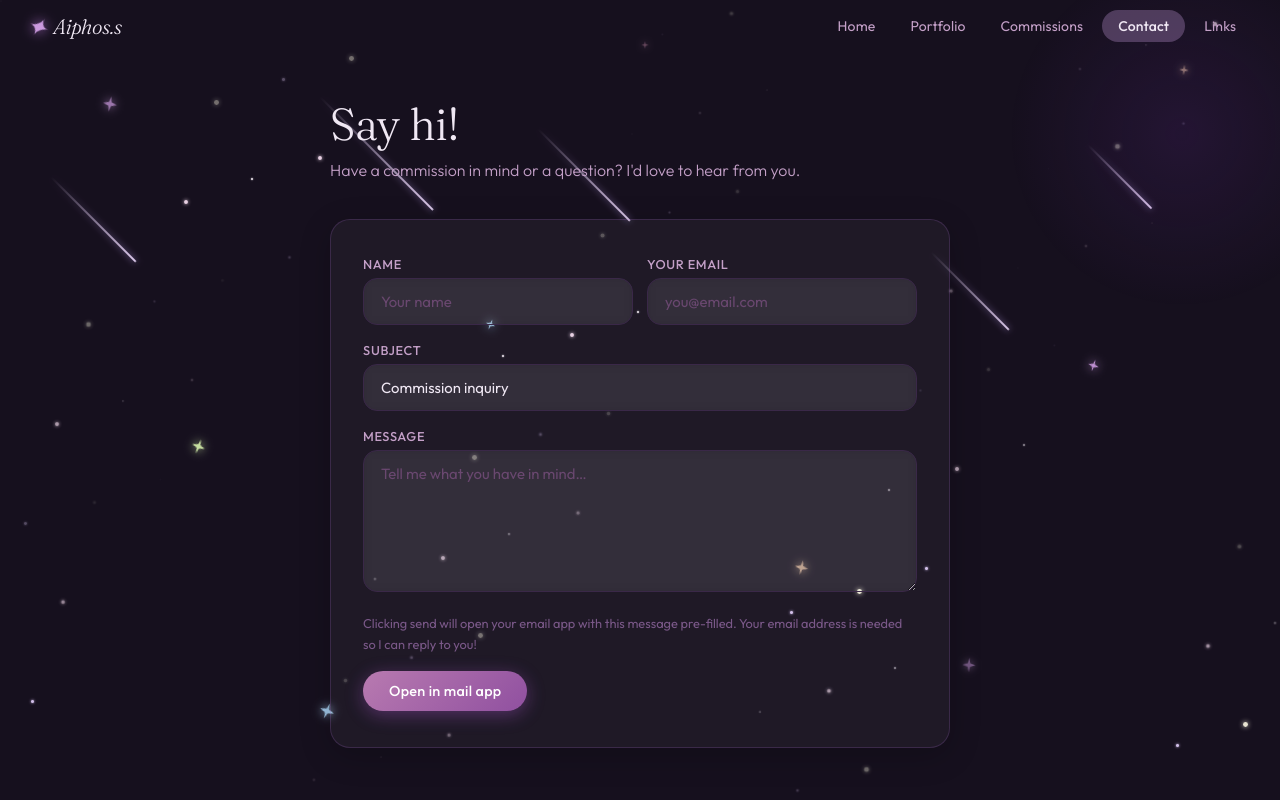
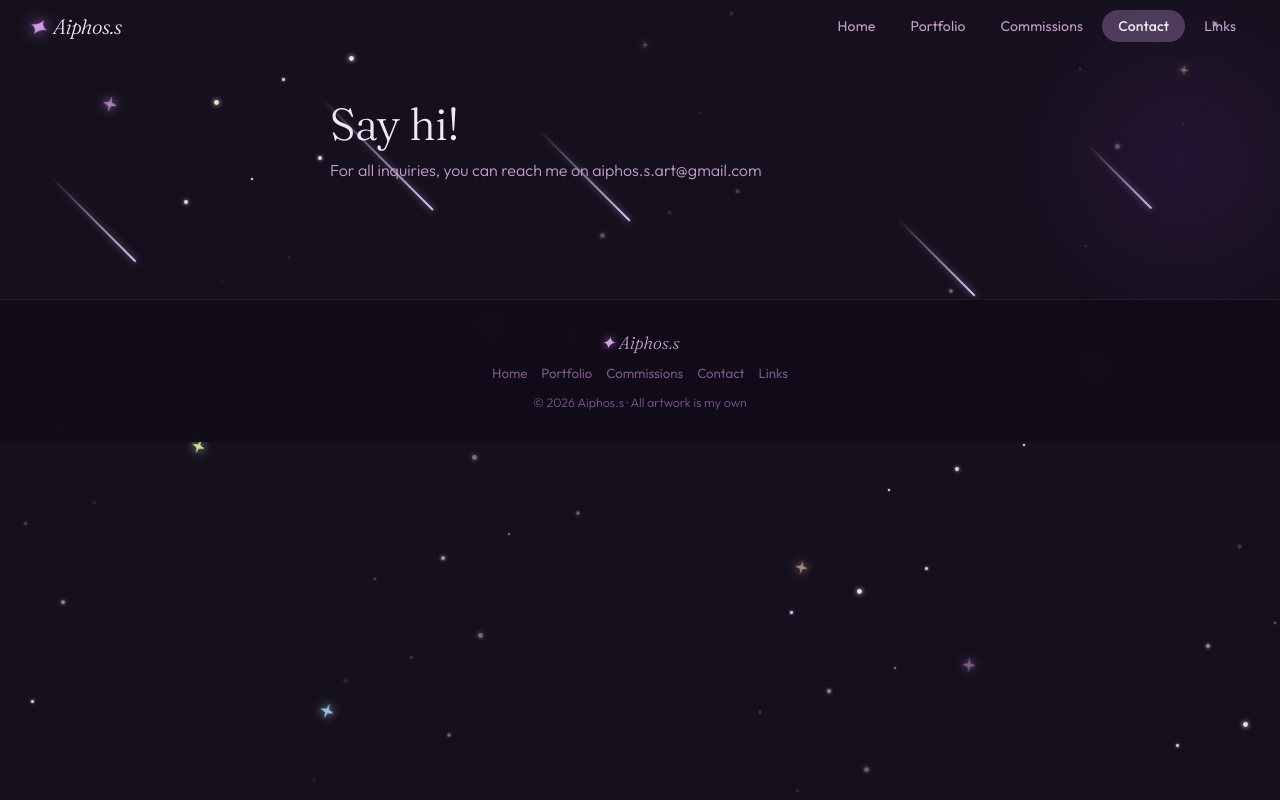
Before and after one commit to Sofilaxus/aiphos.art, a React (Vite) app in the folder aiphos.s/: page /contact in a window 1280 px wide. Shown: the top 800 px of the page. Built offline with nearby package versions, Linux system fonts and the light colour scheme.

Commit message:
Updated contact page...

```diff
--- a/aiphos.s/src/pages/ContactPage.jsx
+++ b/aiphos.s/src/pages/ContactPage.jsx
@@ -1,31 +1,7 @@
-import { useState }              from 'react';
-import FavoriteBorderIcon        from '@mui/icons-material/FavoriteBorder';
-import { C }                     from '../constants';
-import { PageHeader, Label } from '../components/Shared';
+import { PageHeader } from '../components/Shared';
 
-const EMAIL = 'aiphos.s.art@gmail.com';
-
-const SUBJECT_LABELS = {
-  commission: 'Commission inquiry',
-  collab:     'Collaboration / project',
-  other:      'Other',
-};
 
 export default function ContactPage() {
-  const [form, setForm] = useState({ name: '', email: '', subject: 'commission', message: '' });
-  const [sent, setSent] = useState(false);
-
-  const update = e => setForm(p => ({ ...p, [e.target.name]: e.target.value }));
-
-  const submit = e => {
-    e.preventDefault();
-    const body    = [`Hi! I'm ${form.name} (${form.email}).`, '', form.message].join('\n');
-    const subject = encodeURIComponent(`[${SUBJECT_LABELS[form.subject]}] — from ${form.name}`);
-    const bodyEnc = encodeURIComponent(body);
-    window.location.href = `mailto:${EMAIL}?subject=${subject}&body=${bodyEnc}`;
-    setSent(true);
-  };
-
   return (
     <div className="page-enter" style={{ padding: '96px 28px 80px', position: 'relative', zIndex: 2 }}>
       {/* Nebula glow */}
@@ -39,86 +15,8 @@ export default function ContactPage() {
       <div style={{ maxWidth: 620, margin: '0 auto', position: 'relative' }}>
         <PageHeader
           title="Say hi!"
-          sub="Have a commission in mind or a question? I'd love to hear from you."
+          sub="For all inquiries, you can reach me on aiphos.s.art@gmail.com"
         />
-
-        {sent ? (
-          /* after submit */
-          <div style={{
-            padding: '44px 36px', borderRadius: 20, textAlign: 'center',
-            background: 'rgba(255,255,255,.05)', backdropFilter: 'blur(10px)',
-            border: '1.5px solid rgba(100,180,130,.3)',
-          }}>
-            <FavoriteBorderIcon sx={{
-              fontSize: '3rem', mb: '16px', display: 'block', margin: '0 auto 16px',
-              color: C.rose,
-              filter: 'drop-shadow(0 0 10px rgba(220,140,180,.5))',
-            }} />
-            <div style={{ fontFamily: "'Fraunces', serif", fontSize: '1.5rem', fontWeight: 300, color: C.text, marginBottom: 8 }}>
-              Your mail app should have opened!
-            </div>
-            <p style={{ color: C.mid, fontWeight: 300, fontSize: '.93rem', lineHeight: 1.65 }}>
-              The message was pre-filled with the things you wrote in the form. Just remember to click send!
-              I'll get back to you as soon as I can. If the mail app did not open, just send me an email directly: aiphos.s.art@gmail.com
-            </p>
-            <button
-              className="btn btn-outline"
-              onClick={() => { setSent(false); setForm({ name: '', email: '', subject: 'commission', message: '' }); }}
-              style={{ marginTop: 20 }}
-            >
-              Send another one!
-            </button>
-          </div>
-        ) : (
-          /* form */
-          <div className="glass-card" style={{ padding: '36px 32px' }}>
-            <form onSubmit={submit} style={{ display: 'flex', flexDirection: 'column', gap: 17 }}>
-              <div className="contact-row" style={{ display: 'grid', gridTemplateColumns: '1fr 1fr', gap: 14 }}>
-                <div>
-                  <Label>Name</Label>
-                  <input
-                    className="field" name="name" value={form.name}
-                    onChange={update} placeholder="Your name" required
-                  />
-                </div>
-                <div>
-                  <Label>Your email</Label>
-                  <input
-                    className="field" type="email" name="email" value={form.email}
-                    onChange={update} placeholder="you@email.com" required
-                  />
-                </div>
-              </div>
-
-              <div>
-                <Label>Subject</Label>
-                <select className="field" name="subject" value={form.subject} onChange={update}>
-                  <option value="commission">Commission inquiry</option>
-                  <option value="collab">Collaboration / project</option>
-                  <option value="other">Other</option>
-                </select>
-              </div>
-
-              <div>
-                <Label>Message</Label>
-                <textarea
-                  className="field" name="message" value={form.message}
-                  onChange={update} placeholder="Tell me what you have in mind…"
-                  rows={6} required
-                />
-              </div>
-
-              <p style={{ fontSize: '.8rem', color: C.light, lineHeight: 1.6 }}>
-                Clicking send will open your email app with this message pre-filled.
-                Your email address is needed so I can reply to you!
-              </p>
-
-              <button type="submit" className="btn btn-filled" style={{ alignSelf: 'flex-start' }}>
-                Open in mail app
-              </button>
-            </form>
-          </div>
-        )}
       </div>
     </div>
   );
```
